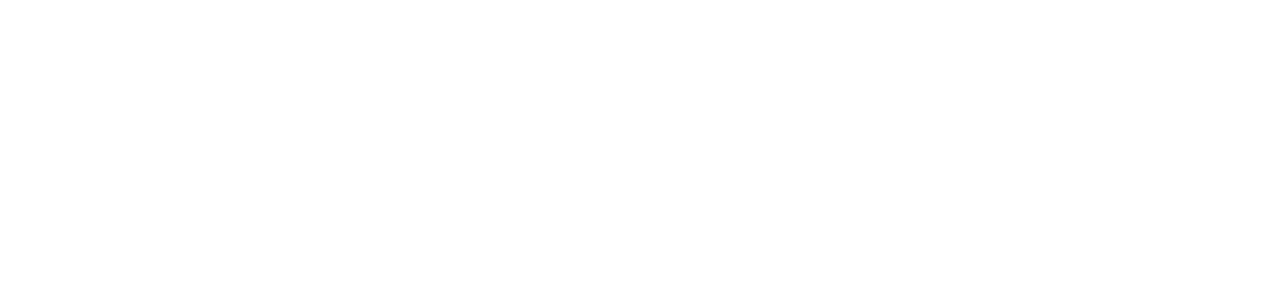
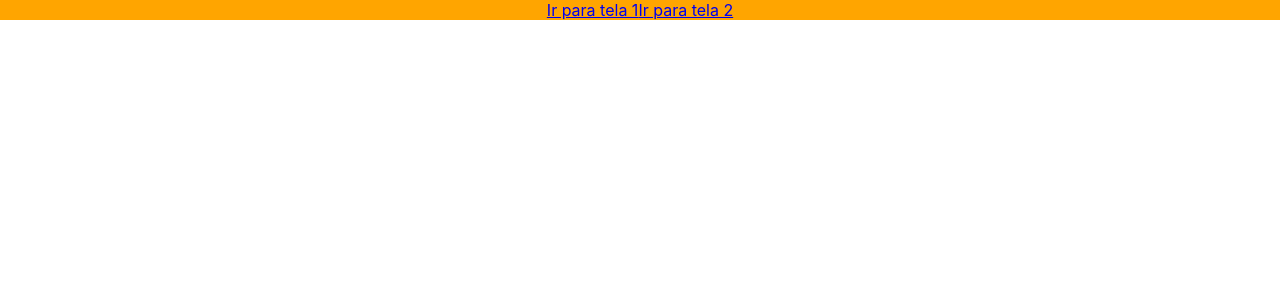
Before and after one commit to AndreyViktor/react-example, a React (Create React App) app: page /home in a window 1280 px wide. Shown: the top 300 px of the page. Built offline with nearby package versions, Linux system fonts and the light colour scheme.

Commit message:
add home page

```diff
--- a/src/components/Home.js
+++ b/src/components/Home.js
@@ -1,13 +1,14 @@
 import React from "react";
 import {
-  BrowserRouter,
-  Route
+  Link
 } from "react-router-dom";
 
-function Home() {
+function Home({ selectedString }) {
   return (
     <div>
-
+      <Link to="/search">Ir para tela 1</Link>
+      <Link to="/counter">Ir para tela 2</Link>
+      <p>{selectedString}</p>
     </div>
   );
 }
```
